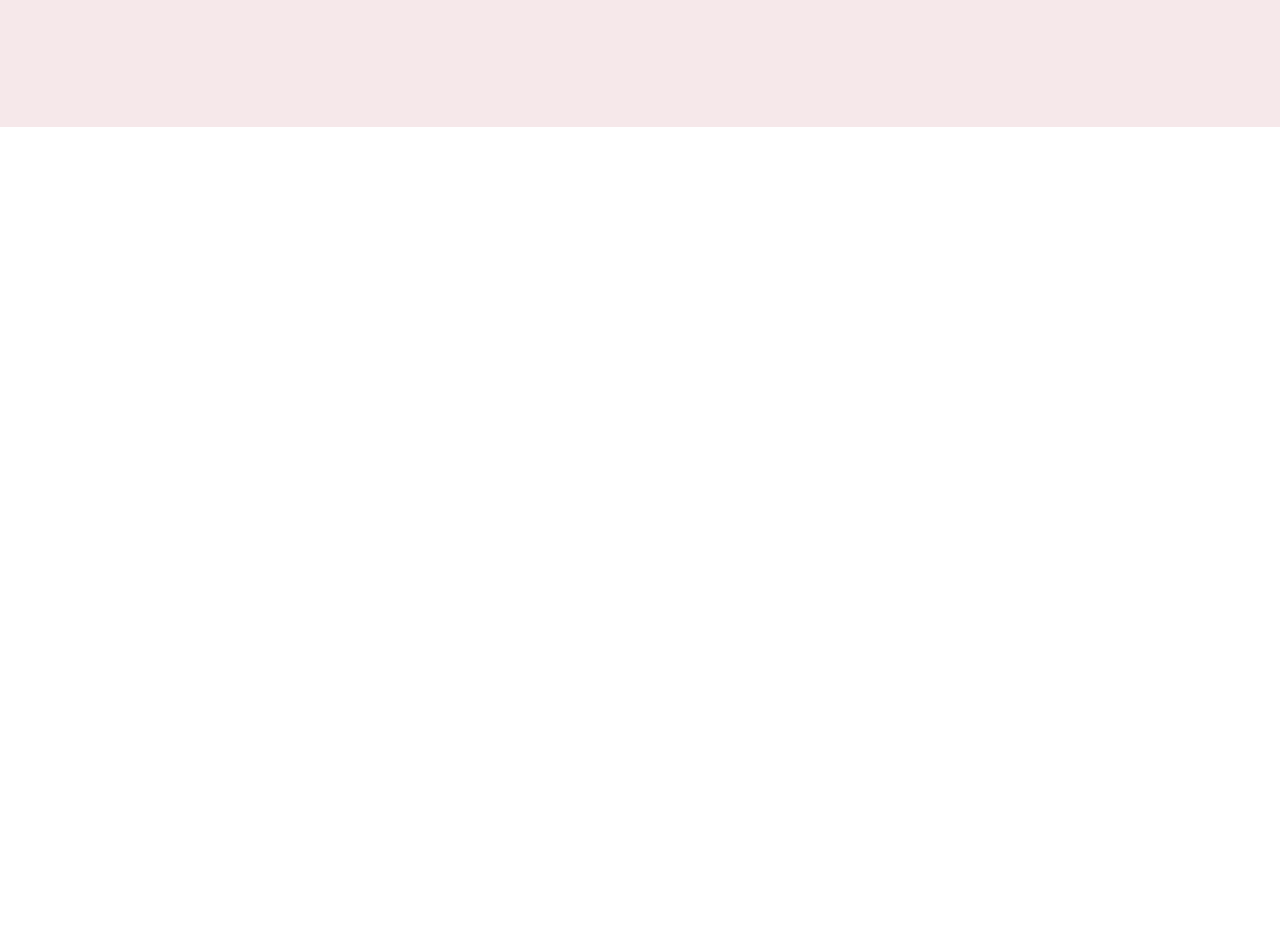
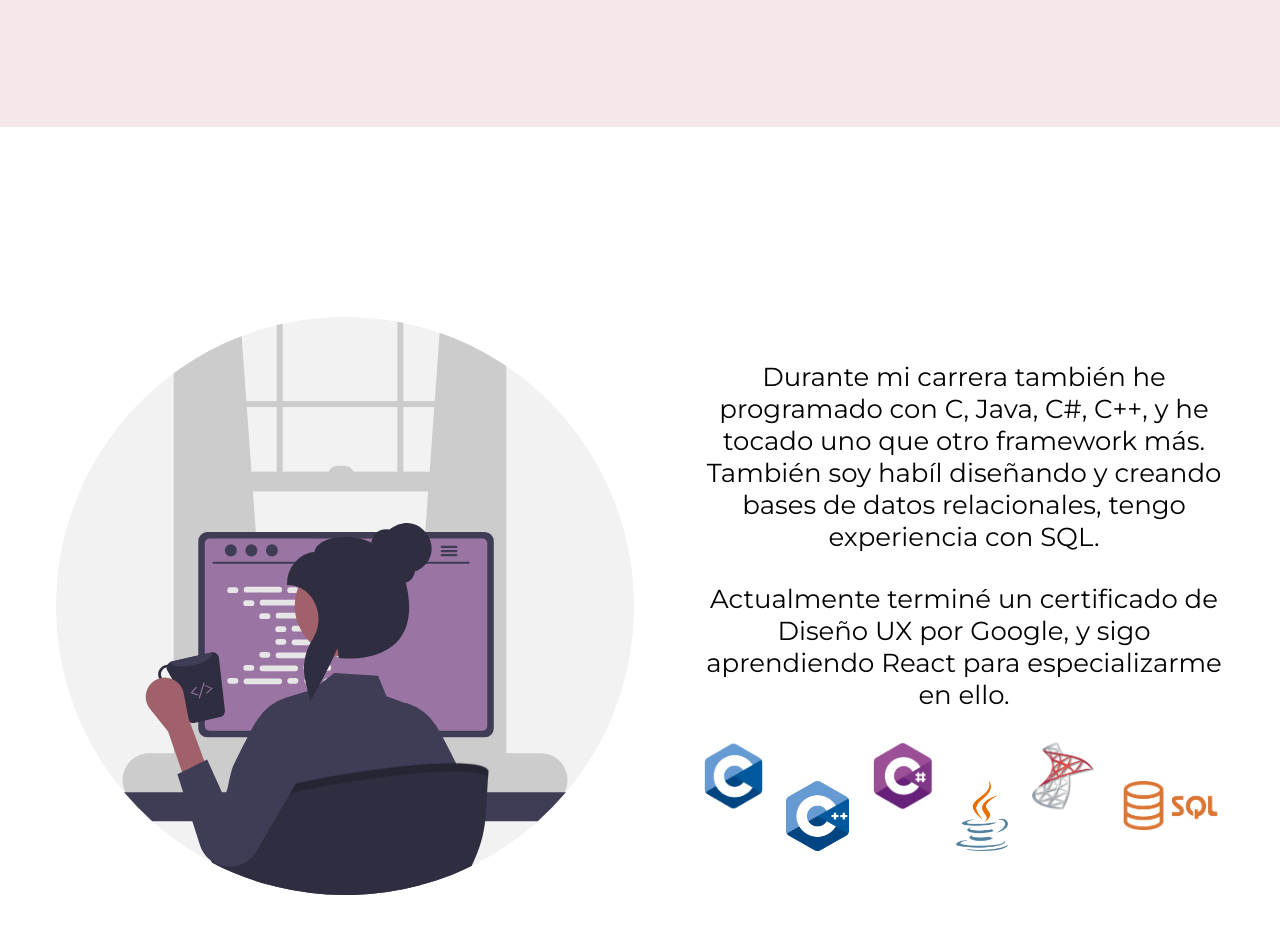
Before and after one commit to alesamv/alesamv-portfolio, a React (Create React App) app: page / in a window 1280 px wide. Shown: the part 2645-3578 px from the top of the page. Before the commit the page ends 2772 px from the top, so only its background shows below. Built offline with nearby package versions, Linux system fonts and the light colour scheme; no server answers.

Commit message:
skills component

```diff
--- a/src/App.js
+++ b/src/App.js
@@ -12,7 +12,7 @@ function App() {
         <Home/>
         <About/>
         <Skills/>
-        {/* <SkillsTwo/> */}
+        <SkillsTwo/>
       </header>
     </div>
   );
--- a/src/pages/SkillsTwo.jsx
+++ b/src/pages/SkillsTwo.jsx
@@ -1,21 +1,29 @@
+import woman from '../assets/woman_code.svg'
+import c from '../assets/c.png'
+import csharp from '../assets/csharp.png'
+import cplus from '../assets/c++.png'
+import java from '../assets/java.png'
+import sqls from '../assets/sqlserver.png'
+import sql from '../assets/sql.png'
+
 function SkillsTwo() {
     return (
-        <div>
-            <img src="" alt="woman_code" />
-            <div>
-                <p></p>
-                <p></p>
-                <div>
-                    <img src="" alt="" />
-                    <img src="" alt="" />
-                    <img src="" alt="" />
-                    <img src="" alt="" />
-                    <img src="" alt="" />
-                    <img src="" alt="" />
+        <div className='skillstwo'>
+            <img src={woman} alt="woman_code" />
+            <div className='skillstwo--content'>
+                <p>Durante mi carrera también he programado con C, Java, C#, C++, y he tocado uno que otro framework más. También soy habíl diseñando y creando bases de datos relacionales, tengo experiencia con SQL.</p>
+                <p>Actualmente terminé un certificado de Diseño UX por Google, y sigo aprendiendo React para especializarme en ello.</p>
+                <div className='skillstwo--images'>
+                    <img src={c} alt="c" />
+                    <img src={cplus} alt="c++" />
+                    <img src={csharp} alt="c#" />
+                    <img src={java} alt="java" />
+                    <img src={sqls} alt="sql server" />
+                    <img src={sql} alt="sql" />
                 </div>
             </div>
         </div>
-     );
+    );
 }
 
 export default SkillsTwo;
--- a/src/styles/styles.css
+++ b/src/styles/styles.css
@@ -193,3 +193,43 @@
     flex-direction: column;
     gap: 200px;
 }
+
+/* Skills 2 */
+.skillstwo {
+    display: flex;
+    justify-content: center;
+    align-items: center;
+    gap: 70px;
+    padding: 190px 0;
+}
+
+.skillstwo--content {
+    max-width: 520px;
+}
+
+.skillstwo p {
+    font-family: 'Montserrat';
+    font-style: normal;
+    font-weight: 400;
+    font-size: 26px;
+    line-height: 32px;
+    text-align: center;
+    padding-bottom: 30px;
+}
+
+.skillstwo--images {
+    display: flex;
+    justify-content: space-between;
+}
+
+.skillstwo--images img:nth-child(even){
+    padding-top: 40px;
+}
+
+.skillstwo--images img:last-child {
+    height: 50px;
+}
+
+.skillstwo--images img{
+    height: 70px;
+}
```
Also changed, not shown: src/assets/c#.png (deleted), src/assets/csharp.png (added).
